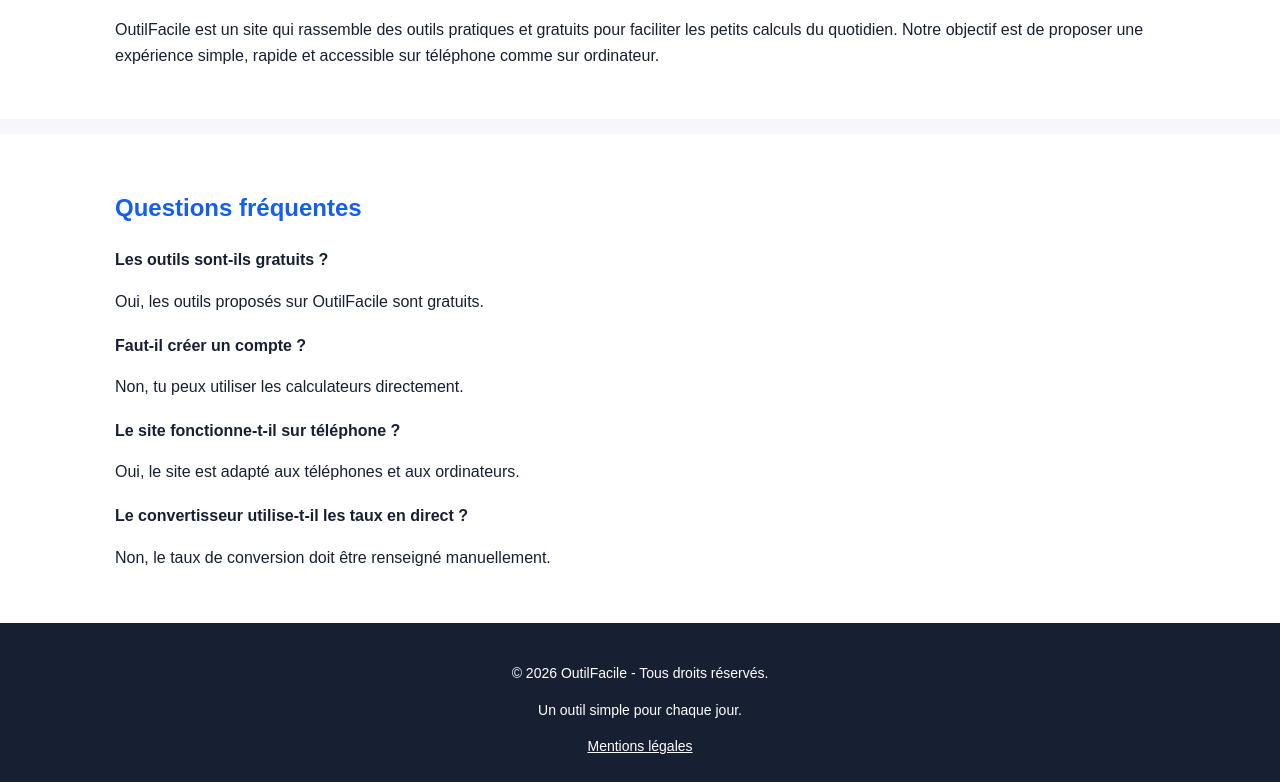
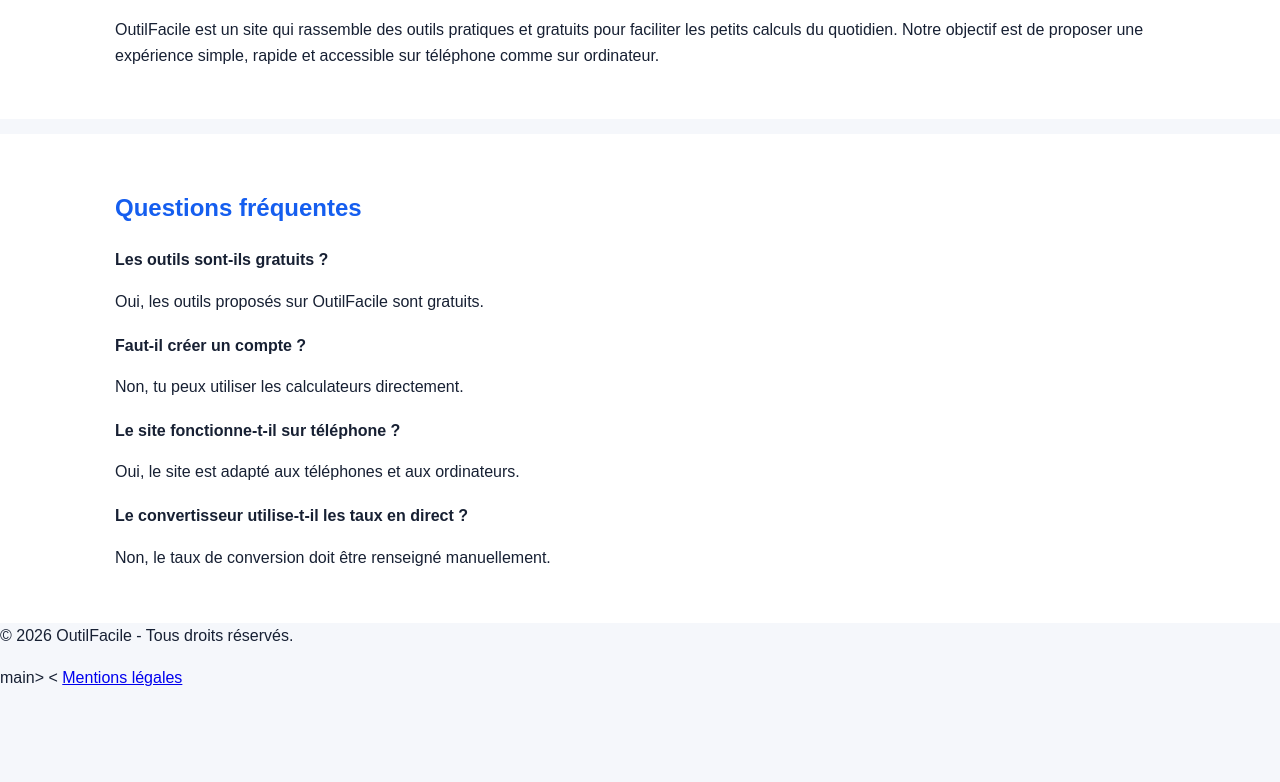
Before and after one commit to bnpygmp96b-star/outilfacile, a plain HTML site: page index.html in a window 1280 px wide. Shown: the part 1480-2262 px from the top of the page. After the commit the page ends 2170 px from the top, so only its background shows below. Drawn offline with Linux system fonts and the light colour scheme.

Commit message:
Update index.html

```diff
--- a/index.html
+++ b/index.html
@@ -436,13 +436,12 @@
 
   </section>
 
-</main>
+</  <p>© 2026 OutilFacile - Tous droits réservés.</p>
 
-<footer>
+  main>
 
-  <p>© 2026 OutilFacile - Tous droits réservés.</p>
+<
 
-  <p>Un outil simple pour chaque jour.</p>
 <a href="mentions-legales.html">Mentions légales</a>
 </footer>
 
```
